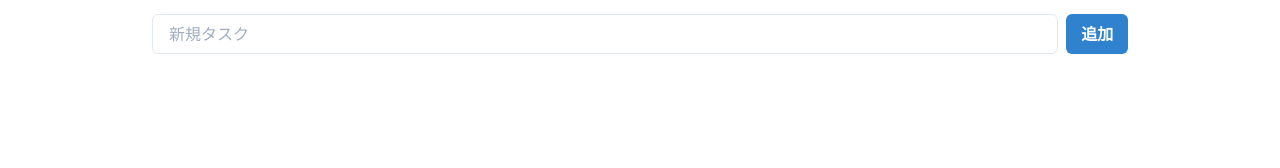
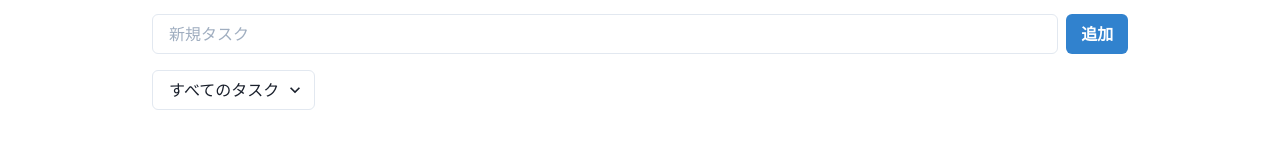
Before and after one commit to uchi-mesh/react_todo, a React (Create React App) app: page / in a window 1280 px wide. Shown: the part 121-289 px from the top of the page. Built offline with nearby package versions, Linux system fonts and the light colour scheme.

Commit message:
feature: フィルタリング機能追加

```diff
--- a/src/pages/Home/Home.tsx
+++ b/src/pages/Home/Home.tsx
@@ -1,5 +1,13 @@
 import React, { useState } from 'react';
-import { Box, HStack, Button, Input, Checkbox } from '@chakra-ui/react';
+import {
+  Box,
+  HStack,
+  Stack,
+  Button,
+  Input,
+  Checkbox,
+  Select,
+} from '@chakra-ui/react';
 import Title from '_components/Title';
 
 interface Todo {
@@ -9,10 +17,13 @@ interface Todo {
   removed: boolean;
 }
 
+type Filter = 'all' | 'checked' | 'unchecked' | 'removed';
+
 const Home = () => {
   //* stateの初期生成
   const [text, setText] = useState('');
   const [todos, setTodos] = useState<Todo[]>([]);
+  const [filter, setFilter] = useState<Filter>('all');
 
   //* フォーム入力時イベント
   const inputOnChange = (e: React.ChangeEvent<HTMLInputElement>) => {
@@ -80,6 +91,21 @@ const Home = () => {
     setTodos(newTodos);
   };
 
+  const filteredTodos: Todo[] = todos.filter((todo) => {
+    switch (filter) {
+      case 'all':
+        return !todo.removed;
+      case 'checked':
+        return todo.checked && !todo.removed;
+      case 'unchecked':
+        return !todo.checked && !todo.removed;
+      case 'removed':
+        return todo.removed;
+      default:
+        return todo;
+    }
+  });
+
   return (
     <>
       <Box>
@@ -96,8 +122,21 @@ const Home = () => {
             追加
           </Button>
         </HStack>
+        <Stack>
+          <HStack>
             <Box>
-          {todos.map((todo) => {
+              <Select
+                defaultValue="all"
+                onChange={(e) => setFilter(e.target.value as Filter)}>
+                <option value="all">すべてのタスク</option>
+                <option value="checked">完了したタスク</option>
+                <option value="unchecked">現在のタスク</option>
+                <option value="removed">ごみ箱</option>
+              </Select>
+            </Box>
+          </HStack>
+          <Box>
+            {filteredTodos.map((todo) => {
               return (
                 <Box key={todo.id} my={2}>
                   <HStack>
@@ -122,6 +161,7 @@ const Home = () => {
               );
             })}
           </Box>
+        </Stack>
       </Box>
     </>
   );
```
Lines whose indentation alone changed are shown as unchanged.
